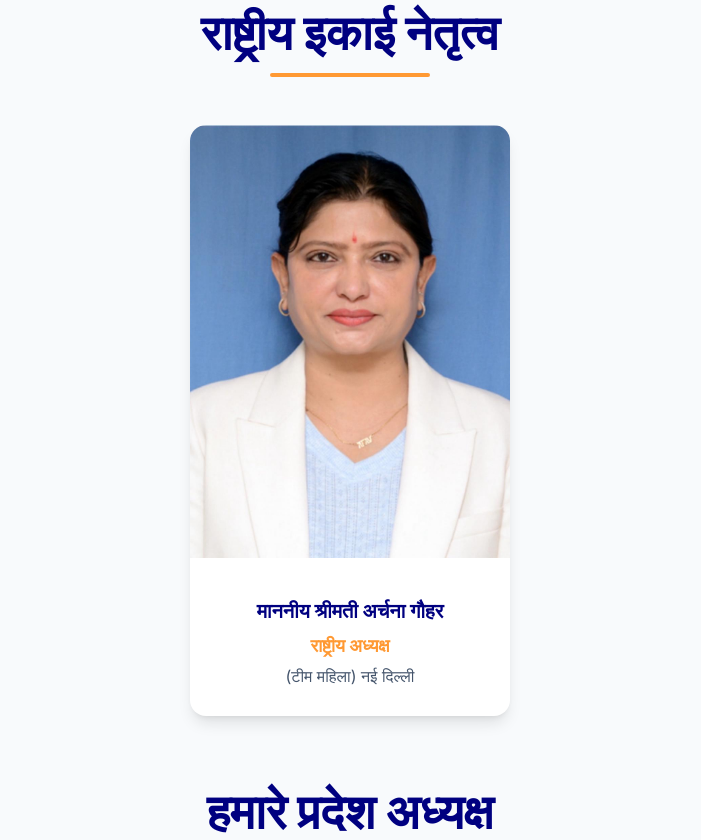
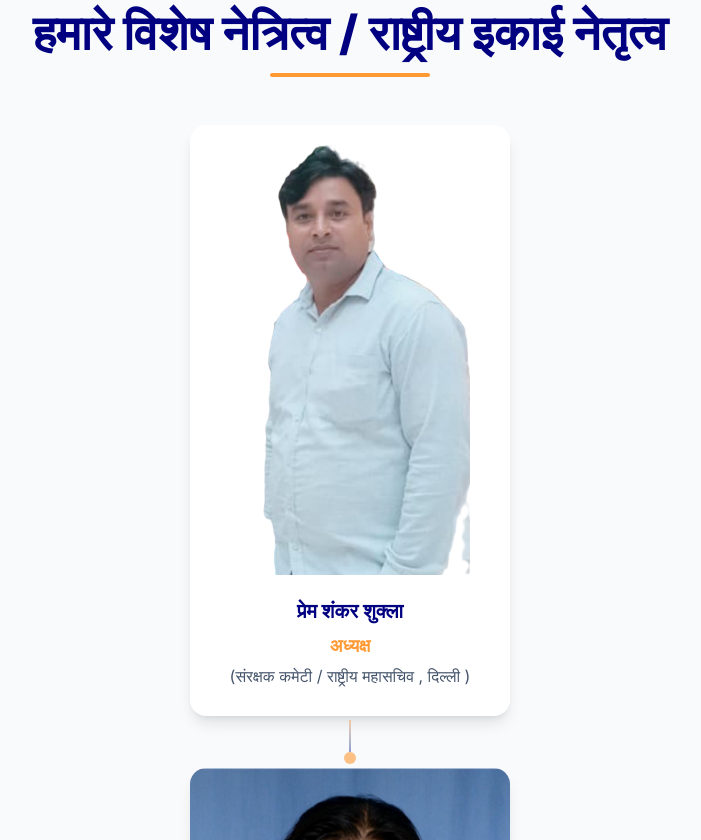
Before and after one commit to digicoders-git/Yuva_Naya_Dal, a React (Vite) app: page / in a window 1280 px wide. Shown: the part 11160-12000 px from the top of the page, without its empty margins (290-991 px from the left). Built offline with nearby package versions, Linux system fonts and the light colour scheme; no server answers.

Commit message:
हमारे विशेष नेत्रित्वा done

```diff
--- a/src/pages/Home.jsx
+++ b/src/pages/Home.jsx
@@ -1046,7 +1046,7 @@ const Home = () => {
                         className="text-center mb-10 md:mb-12"
                     >
                         <h2 className="text-3xl md:text-4xl lg:text-5xl font-extrabold text-navy-flag mb-4">
-                            राष्ट्रीय इकाई नेतृत्व
+                            हमारे विशेष नेत्रित्व / राष्ट्रीय इकाई नेतृत्व
                         </h2>
                         <motion.div
                             initial={{ scaleX: 0 }}
@@ -1057,15 +1057,33 @@ const Home = () => {
                         />
                     </motion.div>
 
-                    {/* Centered Grid for Rashtriya Ikai Netritva */}
-                    <div className="flex justify-center w-full">
+                    {/* Vertical Chain for Rashtriya Ikai Netritva */}
+                    <div className="flex flex-col items-center gap-0">
+                        <div className="max-w-xs w-full">
+                            <LeaderCard
+                                image={image58}
+                                name="प्रेम शंकर शुक्ला"
+                                title="अध्यक्ष"
+                                subtitle=" (संरक्षक कमेटी / राष्ट्रीय महासचिव , दिल्ली )"
+                                delay={0.1}
+                                position="object-top object-contain"
+                                onClick={() => setSelectedImage({ img: image58, name: "प्रेम शंकर शुक्ला" })}
+                            />
+                        </div>
+
+                        {/* Connector */}
+                        <div className="flex flex-col items-center my-1">
+                            <div className="w-0.5 h-8 bg-gradient-to-b from-saffron to-navy-flag opacity-40"/>
+                            <div className="w-3 h-3 rounded-full bg-saffron/60"/>
+                        </div>
+
                         <div className="max-w-xs w-full">
                             <LeaderCard
                                 image={image59}
                                 name="माननीय श्रीमती अर्चना गौहर"
                                 title="राष्ट्रीय अध्यक्ष"
                                 subtitle="(टीम महिला) नई दिल्ली"
-                                delay={0.1}
+                                delay={0.2}
                                 position="object-top object-contain"
                                 onClick={() => setSelectedImage({ img: image59, name: "माननीय श्रीमती अर्चना गौहर" })}
                             />
@@ -1098,29 +1116,11 @@ const Home = () => {
                     <div className="flex flex-col items-center gap-0">
                         <div className="max-w-xs w-full">
                             <LeaderCard
-                                image={image58}
-                                name="प्रेम शंकर शुक्ला"
-                                title="अध्यक्ष"
-                                subtitle=" (संरक्षक कमेटी / राष्ट्रीय महासचिव , दिल्ली )"
-                                delay={0.1}
-                                position="object-top object-contain"
-                                onClick={() => setSelectedImage({ img: image58, name: "प्रेम शंकर शुक्ला" })}
-                            />
-                        </div>
-
-                        {/* Connector */}
-                        <div className="flex flex-col items-center my-1">
-                            <div className="w-0.5 h-8 bg-gradient-to-b from-saffron to-navy-flag opacity-40"/>
-                            <div className="w-3 h-3 rounded-full bg-saffron/60"/>
-                        </div>
-
-                        <div className="max-w-xs w-full">
-                            <LeaderCard
                                 image={image52}
                                 name="प्रवीण कुमार झा"
                                 title="प्रदेश अध्यक्ष"
                                 subtitle="बिहार राज्य"
-                                delay={0.2}
+                                delay={0.1}
                                 position="object-top object-contain"
                                 onClick={() => setSelectedImage({ img: image52, name: "प्रवीण कुमार झा" })}
                             />
@@ -1138,7 +1138,7 @@ const Home = () => {
                                 name="महताब आलम"
                                 title="प्रदेश अध्यक्ष"
                                 subtitle="उत्तर प्रदेश,(टीम अल्पसंख्यक)"
-                                delay={0.3}
+                                delay={0.2}
                                 position="object-top object-contain"
                                 onClick={() => setSelectedImage({ img: image54, name: "महताब आलम" })}
                             />
```
